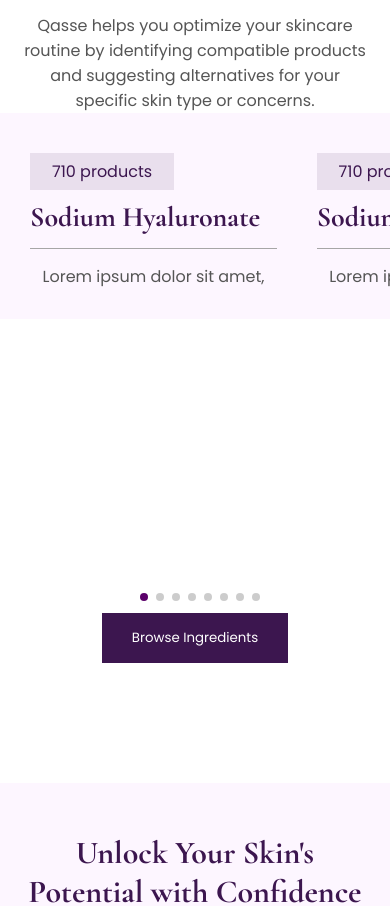
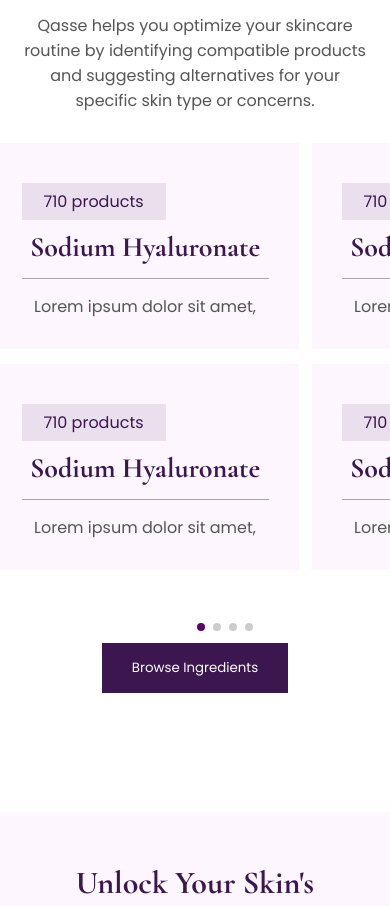
Before and after one commit to Serhii-Neliubov/qasse-frontend, a React (Vite) app: page / in a window 390 px wide. Shown: the part 2931-3837 px from the top of the page. Built offline with nearby package versions, Linux system fonts and the light colour scheme; no server answers.

Commit message:
not finished

```diff
--- a/src/pages/about/About.module.scss
+++ b/src/pages/about/About.module.scss
@@ -391,7 +391,7 @@
 }
 
 .joinOurCommunityContent {
-  width: 1350px;
+  width: 70%;
   margin: 0 auto;
   display: flex;
   justify-content: space-between;
@@ -576,7 +576,6 @@
     }
   }  .joinOurCommunityContent {
     flex-direction: column;
-    width: 800px;
     height: 450px;
   }
   .heroImg1 {
@@ -597,6 +596,21 @@
       text-align: center;
     }
 
+  }
+}
+@media (max-width: 1587px) {
+  .heroImg4{
+    display: none;
+  }
+}
+@media (max-width: 805px) {
+  .glowIntelligentlyMiddleImg1{
+    margin-left: 0;
+  }
+}
+@media (max-width: 750px) {
+  .healthyMiddle{
+    width: 400px;
   }
 }
 
@@ -745,7 +759,6 @@
     }
     .joinOurCommunityContent {
       flex-direction: column;
-      width: 390px;
       height: 295px;
     }
 }
--- a/src/pages/home/Home.module.scss
+++ b/src/pages/home/Home.module.scss
@@ -614,12 +614,6 @@
     height: 450px;
   }
 }
-.swiperContainer {
-  width: 100%;
-}
-.swiperWrapper {
-  display: flex;
-}
 .skincareIngredients{
   background-color: white;
   padding-bottom: 120px;
@@ -713,7 +707,7 @@
   }
   .skincareIngredientsCarusel {
     display: block;
-    max-width: 400px;
+    max-width: 450px;
     margin: 0 auto;
     overflow: hidden;
   }
--- a/src/pages/home/Home.tsx
+++ b/src/pages/home/Home.tsx
@@ -1,5 +1,5 @@
 import { useEffect, useState } from "react";
-import {A11y, Navigation, Pagination, Scrollbar} from "swiper/modules";
+import {A11y, Navigation, Pagination, Scrollbar, Grid} from "swiper/modules";
 
 import Header from "@components/header/Header.tsx";
 import Footer from "@components/footer/Footer.tsx";
@@ -39,6 +39,7 @@
 import 'swiper/scss';
 import 'swiper/scss/navigation';
 import 'swiper/scss/pagination';
+import './Swiper.scss';
 import styles from "./Home.module.scss";
 
 const top100Films = [
@@ -249,8 +250,16 @@
                 spaceBetween={30}
                 slidesPerView={width < 576 ? 1.5 : width < 1024 ? 2 : width < 1280 ? 3 : 4}
                 style={{ width: '100%', maxWidth: '100%' }}
+                className="skincareIngredientsProducts"
                 >
               <SwiperSlide>
+                <div className={styles.skincareIngredientsBlock}>
+                <div>
+                710 products
+                </div>
+                <h3>Sodium Hyaluronate</h3>
+                <p>Lorem ipsum dolor sit amet,</p>
+                </div>
                 <div className={styles.skincareIngredientsBlock}>
                 <div>
                 710 products
@@ -267,8 +276,6 @@
                 <h3>Sodium Hyaluronate</h3>
                 <p>Lorem ipsum dolor sit amet,</p>
                 </div>
-                </SwiperSlide>
-                <SwiperSlide>
                 <div className={styles.skincareIngredientsBlock}>
                 <div>
                 710 products
@@ -285,8 +292,6 @@
                 <h3>Sodium Hyaluronate</h3>
                 <p>Lorem ipsum dolor sit amet,</p>
                 </div>
-                </SwiperSlide>
-                <SwiperSlide>
                 <div className={styles.skincareIngredientsBlock}>
                 <div>
                 710 products
@@ -303,17 +308,6 @@
                 <h3>Sodium Hyaluronate</h3>
                 <p>Lorem ipsum dolor sit amet,</p>
                 </div>
-                </SwiperSlide>
-                <SwiperSlide>
-                <div className={styles.skincareIngredientsBlock}>
-                <div>
-                710 products
-                </div>
-                <h3>Sodium Hyaluronate</h3>
-                <p>Lorem ipsum dolor sit amet,</p>
-                </div>
-                </SwiperSlide>
-                <SwiperSlide>
                 <div className={styles.skincareIngredientsBlock}>
                 <div>
                 710 products
--- /dev/null
+++ b/src/pages/home/Swiper.scss
@@ -0,0 +1,17 @@
+  .swiper {
+    width: 100%;
+    height: 100%;
+    margin-left:auto;
+    margin-right:auto;
+  }
+  .skincareIngredientsProducts{
+    margin-top: 30px;
+    .swiper-slide {
+      text-align: center;
+      font-size: 18px;
+      display: flex;
+      flex-direction: column;
+      align-items: center;
+      gap: 15px;
+    }
+  }
```
Lines whose indentation alone changed are shown as unchanged.
